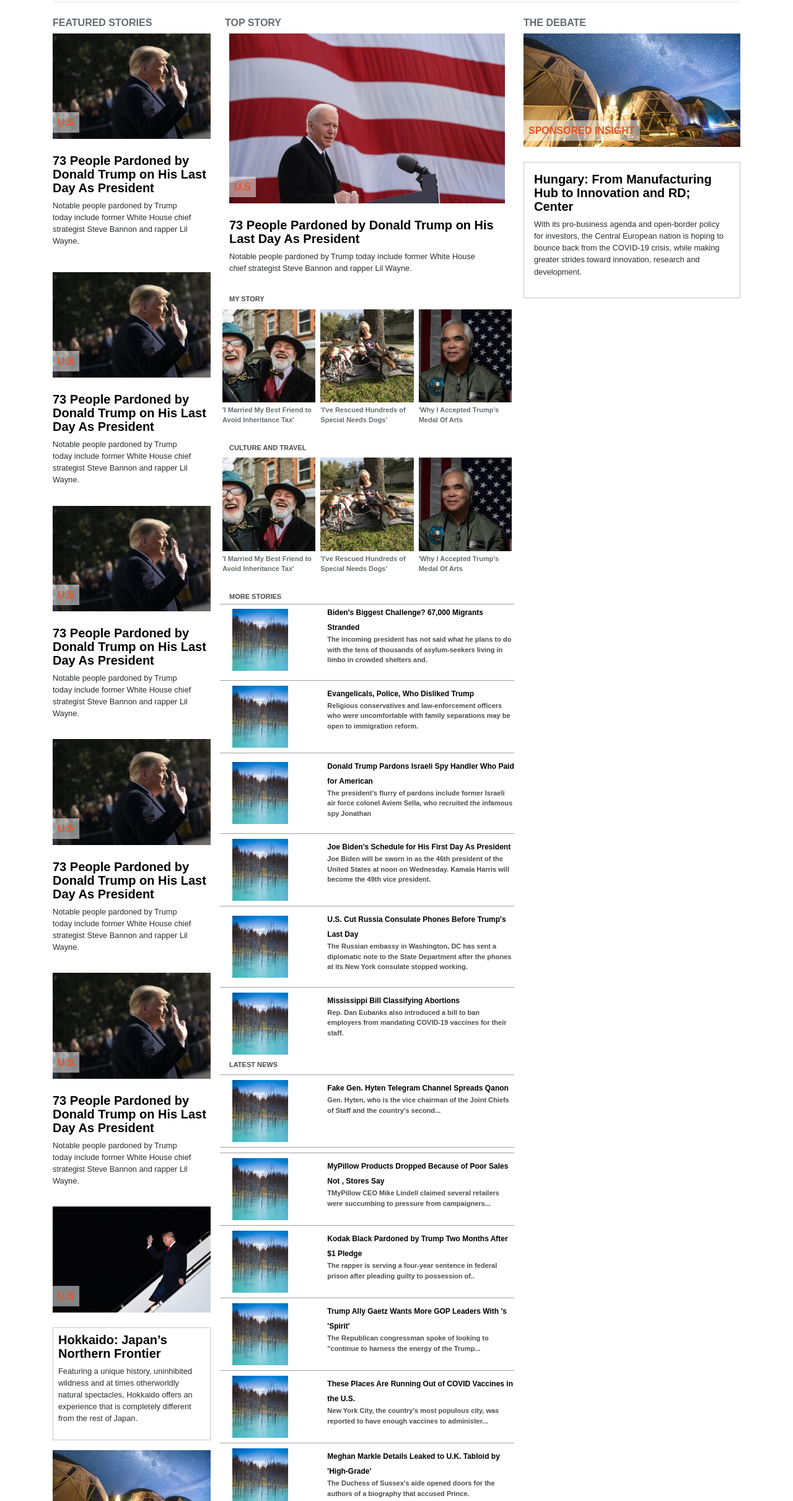
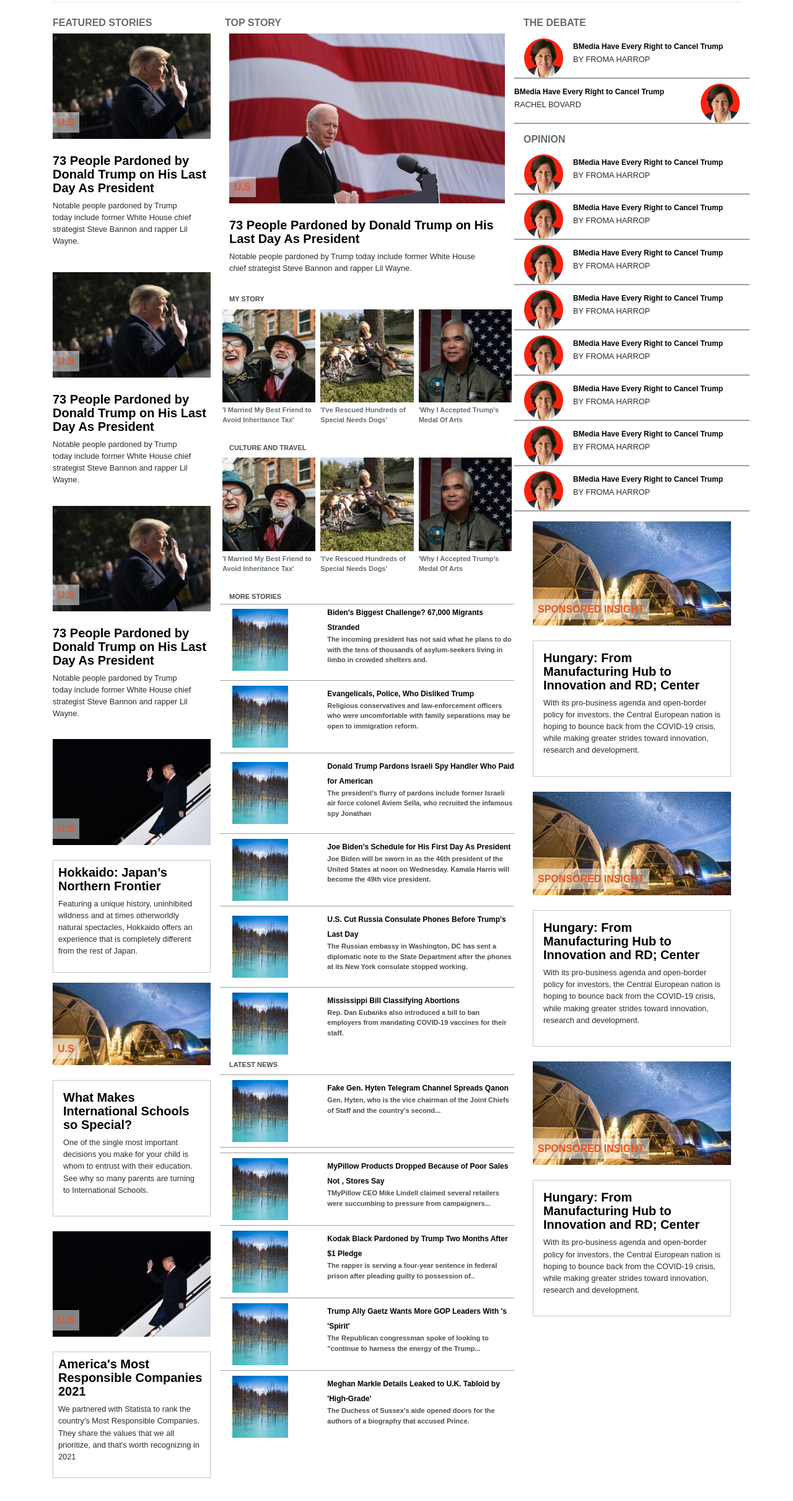
Before and after one commit to tanzila-abedin/newsweek, a website: page main-section.html in a window 1280 px wide. Shown: the part 172-2593 px from the top of the page at 62% size. Drawn offline with nearby package versions, Linux system fonts and the light colour scheme; a script that the page names is missing.

Commit message:
added right section

```diff
--- a/main-section.html
+++ b/main-section.html
@@ -146,33 +146,8 @@
           </div>
         </div>
 
-        <div class="featured-item col-12 mb-3">
 
-        <div class="photobox">
-             <img src="./img/trump-waves-south-lawn.jpg" alt="">
-            <p class="featured-caption p-2 font-weight-bold">U.S</p>
-        </div>
-          <div class="content">
-            <p class="h5 "><a href="#" class="text-dark-heading font-weight-bold "> 73 People Pardoned by Donald Trump on His Last Day As President</a></p>
-              <p class="small mr-4">Notable people pardoned by Trump today include
-                former White House chief strategist Steve Bannon
-               and rapper Lil Wayne.</p>
-          </div>
-        </div>
 
-        <div class="featured-item col-12 mb-3">
-
-        <div class="photobox">
-             <img src="./img/trump-waves-south-lawn.jpg" alt="">
-           <p class="featured-caption p-2 font-weight-bold">U.S</p>
-        </div>
-          <div class="content">
-            <p class="h5 "><a href="#" class="text-dark-heading font-weight-bold "> 73 People Pardoned by Donald Trump on His Last Day As President</a></p>
-              <p class="small mr-4">Notable people pardoned by Trump today include
-                former White House chief strategist Steve Bannon
-               and rapper Lil Wayne.</p>
-          </div>
-        </div>
 
         <div class="featured-item col-12 mb-3">
                     <div class="photobox">
@@ -189,7 +164,7 @@
 
 
         <div class="featured-item col-12 mb-3">
-                    <div class="photobox">
+                    <div class="photobox  photobox-no-p">
              <img src="./img/trump-steps-off-air-force-one.jpg" alt="" class="mb-0 ">
             <p class="featured-caption p-2 font-weight-bold">U.S</p>
         </div>
@@ -200,7 +175,7 @@
         </div>
 
         <div class="featured-item col-12 mb-4">
-                    <div class="photobox">
+                    <div class="photobox photobox-no-p">
              <img src="./img/uncharted-eco-camp-patagonia.webp" alt="" class="m-0">
             <p class="featured-caption p-2 font-weight-bold">U.S</p>
         </div>
@@ -212,7 +187,7 @@
 
 
         <div class="featured-item col-12 mb-4">
-                    <div class="photobox">
+                    <div class="photobox photobox-no-p">
              <img src="./img/trump-steps-off-air-force-one.jpg" alt="" class="mb-0 ">
             <p class="featured-caption p-2 font-weight-bold">U.S</p>
         </div>
@@ -398,53 +373,7 @@
                     <a href="#" class="font-weight-bold text-dark strong h6" >Trump Ally Gaetz Wants More GOP Leaders With  's 'Spirit'</a> <br><p class=" text-dark  font-weight-normal ">                    The Republican congressman spoke of looking to "continue to harness the energy of the Trump...</p>
                </div>
           </div>
-           <div class=" more-stories-row my-2  p-auto row">
 
-               <div class="middle-section-card  col-3 p-0 m-auto">
-                    <img src="./img/hokaido.jpg" class=" d-inline-block img-fluid " alt="">
-               </div>
-               <div class="middle-section-card-p col-8 pr-0">
-                    <a href="#" class="font-weight-bold text-dark strong h6" >These Places Are Running Out of COVID Vaccines in the U.S.</a> <br><p class=" text-dark  font-weight-normal ">                    New York City, the country's most populous city, was reported to have enough vaccines to administer...</p>
-               </div>
-          </div>
-           <div class=" more-stories-row my-2  p-auto row">
-
-               <div class="middle-section-card  col-3 p-0 m-auto">
-                    <img src="./img/hokaido.jpg" class=" d-inline-block img-fluid " alt="">
-               </div>
-               <div class="middle-section-card-p col-8 pr-0">
-                    <a href="#" class="font-weight-bold text-dark strong h6" >Meghan Markle Details Leaked to U.K. Tabloid by 'High-Grade'</a> <br><p class=" text-dark  font-weight-normal ">                    The Duchess of Sussex's aide opened doors for the authors of a biography that accused Prince.</p>
-               </div>
-          </div>
-
-           <div class=" more-stories-row my-2  p-auto row">
-              <div class="middle-section-card  col-3 p-0 m-auto">
-                    <img src="./img/hokaido.jpg" class=" d-inline-block img-fluid " alt="">
-               </div>
-               <div class="middle-section-card-p col-8 pr-0">
-                    <a href="#" class="font-weight-bold text-dark strong h6" >Meghan Markle Details Leaked to U.K. Tabloid by 'High-Grade'</a> <br><p class=" text-dark  font-weight-normal ">                    The Duchess of Sussex's aide opened doors for the authors of a biography that accused Prince.</p>
-               </div>
-          </div>
-
-           <div class=" more-stories-row my-2  p-auto row">
-
-              <div class="middle-section-card  col-3 p-0 m-auto">
-                    <img src="./img/hokaido.jpg" class=" d-inline-block img-fluid " alt="">
-               </div>
-               <div class="middle-section-card-p col-8 pr-0">
-                    <a href="#" class="font-weight-bold text-dark strong h6" >Meghan Markle Details Leaked to U.K. Tabloid by 'High-Grade'</a> <br><p class=" text-dark  font-weight-normal ">                    The Duchess of Sussex's aide opened doors for the authors of a biography that accused Prince.</p>
-               </div>
-          </div>
-
-           <div class=" more-stories-row my-2  p-auto row">
-
-              <div class="middle-section-card  col-3 p-0 m-auto">
-                    <img src="./img/hokaido.jpg" class=" d-inline-block img-fluid " alt="">
-               </div>
-               <div class="middle-section-card-p col-8 pr-0">
-                    <a href="#" class="font-weight-bold text-dark strong h6" >Meghan Markle Details Leaked to U.K. Tabloid by 'High-Grade'</a> <br><p class=" text-dark  font-weight-normal ">                    The Duchess of Sussex's aide opened doors for the authors of a biography that accused Prince.</p>
-               </div>
-          </div>
 
            <div class=" more-stories-row my-2  p-auto row">
 
@@ -466,9 +395,112 @@
 
 
            <!-- column3 -->
-           <div class="column2  d-sm-none d-lg-block col-lg-4 ">
+           <div class="column2  col-md-12 col-lg-4 ">
                 <h6 class="text-muted font-weight-bold ">THE DEBATE</h6>
-          <div class="row">
+          <div class="row  debate-border-b" >
+
+              <div class="p-0 m-auto">
+                    <img src="./img/froma-harrop.png" class=" d-inline-block img-fluid " alt="">
+               </div>
+               <div class="middle-section-card-p col-9 p-0">
+                    <a href="#" class="font-weight-bold text-dark  " >BMedia Have Every Right to Cancel Trump</a> <br><p class=" text-dark  font-weight-normal small ">                    BY FROMA HARROP</p>
+               </div>
+          </div>
+
+           <div class="row  debate-border-b" >
+
+
+               <div class="middle-section-card-p col-9 p-0">
+                    <a href="#" class="font-weight-bold text-dark  " >BMedia Have Every Right to Cancel Trump</a> <br><p class=" text-dark  font-weight-normal small ">                    RACHEL BOVARD</p>
+               </div>
+               <div class="p-0 m-auto">
+                    <img src="./img/froma-harrop.png" class=" d-inline-block img-fluid " alt="">
+               </div>
+          </div>
+  <h6 class="text-muted font-weight-bold pt-3         ">OPINION</h6>
+
+   <div class="row  debate-border-b" >
+
+              <div class="p-0 m-auto">
+                    <img src="./img/froma-harrop.png" class=" d-inline-block img-fluid " alt="">
+               </div>
+               <div class="middle-section-card-p col-9 p-0">
+                    <a href="#" class="font-weight-bold text-dark  " >BMedia Have Every Right to Cancel Trump</a> <br><p class=" text-dark  font-weight-normal small ">                    BY FROMA HARROP</p>
+               </div>
+          </div>
+
+           <div class="row  debate-border-b" >
+
+              <div class="p-0 m-auto">
+                    <img src="./img/froma-harrop.png" class=" d-inline-block img-fluid " alt="">
+               </div>
+               <div class="middle-section-card-p col-9 p-0">
+                    <a href="#" class="font-weight-bold text-dark  " >BMedia Have Every Right to Cancel Trump</a> <br><p class=" text-dark  font-weight-normal small ">                    BY FROMA HARROP</p>
+               </div>
+          </div>
+
+           <div class="row  debate-border-b" >
+
+              <div class="p-0 m-auto">
+                    <img src="./img/froma-harrop.png" class=" d-inline-block img-fluid " alt="">
+               </div>
+               <div class="middle-section-card-p col-9 p-0">
+                    <a href="#" class="font-weight-bold text-dark  " >BMedia Have Every Right to Cancel Trump</a> <br><p class=" text-dark  font-weight-normal small ">                    BY FROMA HARROP</p>
+               </div>
+          </div>
+
+           <div class="row  debate-border-b" >
+
+              <div class="p-0 m-auto">
+                    <img src="./img/froma-harrop.png" class=" d-inline-block img-fluid " alt="">
+               </div>
+               <div class="middle-section-card-p col-9 p-0">
+                    <a href="#" class="font-weight-bold text-dark  " >BMedia Have Every Right to Cancel Trump</a> <br><p class=" text-dark  font-weight-normal small ">                    BY FROMA HARROP</p>
+               </div>
+          </div>
+
+           <div class="row  debate-border-b" >
+
+              <div class="p-0 m-auto">
+                    <img src="./img/froma-harrop.png" class=" d-inline-block img-fluid " alt="">
+               </div>
+               <div class="middle-section-card-p col-9 p-0">
+                    <a href="#" class="font-weight-bold text-dark  " >BMedia Have Every Right to Cancel Trump</a> <br><p class=" text-dark  font-weight-normal small ">                    BY FROMA HARROP</p>
+               </div>
+          </div>
+
+          <div class="row  debate-border-b" >
+
+              <div class="p-0 m-auto">
+                    <img src="./img/froma-harrop.png" class=" d-inline-block img-fluid " alt="">
+               </div>
+               <div class="middle-section-card-p col-9 p-0">
+                    <a href="#" class="font-weight-bold text-dark  " >BMedia Have Every Right to Cancel Trump</a> <br><p class=" text-dark  font-weight-normal small ">                    BY FROMA HARROP</p>
+               </div>
+          </div>
+
+          <div class="row  debate-border-b" >
+
+              <div class="p-0 m-auto">
+                    <img src="./img/froma-harrop.png" class=" d-inline-block img-fluid " alt="">
+               </div>
+               <div class="middle-section-card-p col-9 p-0">
+                    <a href="#" class="font-weight-bold text-dark  " >BMedia Have Every Right to Cancel Trump</a> <br><p class=" text-dark  font-weight-normal small ">                    BY FROMA HARROP</p>
+               </div>
+          </div>
+
+           <div class="row  debate-border-b mb-3" >
+
+              <div class="p-0 m-auto ">
+                    <img src="./img/froma-harrop.png" class=" d-inline-block img-fluid " alt="">
+               </div>
+               <div class="middle-section-card-p col-9 p-0">
+                    <a href="#" class="font-weight-bold text-dark  " >BMedia Have Every Right to Cancel Trump</a> <br><p class=" text-dark  font-weight-normal small ">                    BY FROMA HARROP</p>
+               </div>
+          </div>
+
+
+
                <div class="featured-item col-12 mb-4">
                     <div class="photobox">
              <img src="./img/uncharted-eco-camp-patagonia.webp" alt="" class="p-0">
@@ -479,14 +511,8 @@
               <p class="small ">With its pro-business agenda and open-border policy for investors, the Central European nation is hoping to bounce back from the COVID-19 crisis, while making greater strides toward innovation, research and development.</p>
           </div>
         </div>
-          </div>
 
-          </div>
-
-           <div class="column2  d-sm-none d-lg-block col-lg-4 ">
-                <h6 class="text-muted font-weight-bold ">THE DEBATE</h6>
-          <div class="row">
-               <div class="featured-item col-12 mb-4">
+        <div class="featured-item col-12 mb-4">
                     <div class="photobox">
              <img src="./img/uncharted-eco-camp-patagonia.webp" alt="" class="p-0">
             <p class="featured-caption p-2 font-weight-bold">SPONSORED INSIGHT</p>
@@ -496,62 +522,27 @@
               <p class="small ">With its pro-business agenda and open-border policy for investors, the Central European nation is hoping to bounce back from the COVID-19 crisis, while making greater strides toward innovation, research and development.</p>
           </div>
         </div>
-          </div>
 
-          </div>
-
-           <div class="column2  d-sm-none d-lg-block col-lg-4 ">
-                <h6 class="text-muted font-weight-bold ">THE DEBATE</h6>
-          <div class="row">
-               <div class="featured-item col-12 mb-4">
+        <div class="featured-item col-12 mb-4">
                     <div class="photobox">
              <img src="./img/uncharted-eco-camp-patagonia.webp" alt="" class="p-0">
             <p class="featured-caption p-2 font-weight-bold">SPONSORED INSIGHT</p>
         </div>
           <div class="featured-item-content border border-secondary p-3">
-            <p class="h5 "><a href="#" class="text-dark-heading font-weight-bold "> Panama - Central America's Leading Investment Destination</a></p>
-              <p class="small ">Panama is expected to rebound strongly in 2021, with growth forecasted between 4% and 7%..</p>
+            <p class="h5 "><a href="#" class="text-dark-heading font-weight-bold "> Hungary: From Manufacturing Hub to Innovation and RD; Center</a></p>
+              <p class="small ">With its pro-business agenda and open-border policy for investors, the Central European nation is hoping to bounce back from the COVID-19 crisis, while making greater strides toward innovation, research and development.</p>
           </div>
         </div>
-          </div>
 
-          </div>
 
-           <div class="column2  d-sm-none d-lg-block col-lg-4 ">
-                <h6 class="text-muted font-weight-bold ">THE DEBATE</h6>
-          <div class="row">
-               <div class="featured-item col-12 mb-4">
-                    <div class="photobox">
-             <img src="./img/uncharted-eco-camp-patagonia.webp" alt="" class="p-0">
-            <p class="featured-caption p-2 font-weight-bold">SPONSORED INSIGHT</p>
-        </div>
-          <div class="featured-item-content border border-secondary p-3">
-            <p class="h5 "><a href="#" class="text-dark-heading font-weight-bold "> Why are Private Schools the Best Option for Your Child’s Future?</a></p>
-              <p class="small ">If academic results, average class size, teacher proficiency, pupil diversity and religious orthodoxy of your child’s school are things that are important to you, you should be looking at a private school..</p>
-          </div>
-        </div>
-          </div>
 
-          </div>
 
-            <div class="column2  d-sm-none d-lg-block col-lg-4 ">
-                <h6 class="text-muted font-weight-bold ">THE DEBATE</h6>
-          <div class="row">
-               <div class="featured-item col-12 mb-4">
-                    <div class="photobox">
-             <img src="./img/startup.jpg" alt="" class="p-0">
-            <p class="featured-caption p-2 font-weight-bold">SPONSORED INSIGHT</p>
-        </div>
-          <div class="featured-item-content border border-secondary p-3">
-            <p class="h5 "><a href="#" class="text-dark-heading font-weight-bold "> America's Best Nursing Homes 2021</a></p>
-              <p class="small ">n partnership with Statista, we established a ranking providing information and insights to help you during this challenging time.</p>
-          </div>
-        </div>
-          </div>
 
-          </div>
+
            <!-- column3 Ends-->
            </div>
+           </div>
+
       </section>
 
       <!-- FOOTER -->
--- a/style.css
+++ b/style.css
@@ -206,6 +206,9 @@
   width: 100%;
 
 }
+.photobox-no-p{
+  margin:0;
+}
 
 .photobox {
 
@@ -357,7 +360,17 @@
   padding-top: 0.5rem;
 }
 
+.debate-border-b{
+  border-bottom: 2px solid rgb(161, 160, 160, 1);
+  padding-top: 0.5rem;
+
+}
 .middle-section-card-p a {
   color: black;
   font-size: 12px;
 }
+
+.div.middle-section-card-p > a
+{
+  line-height: 10px !important;;
+}
```
